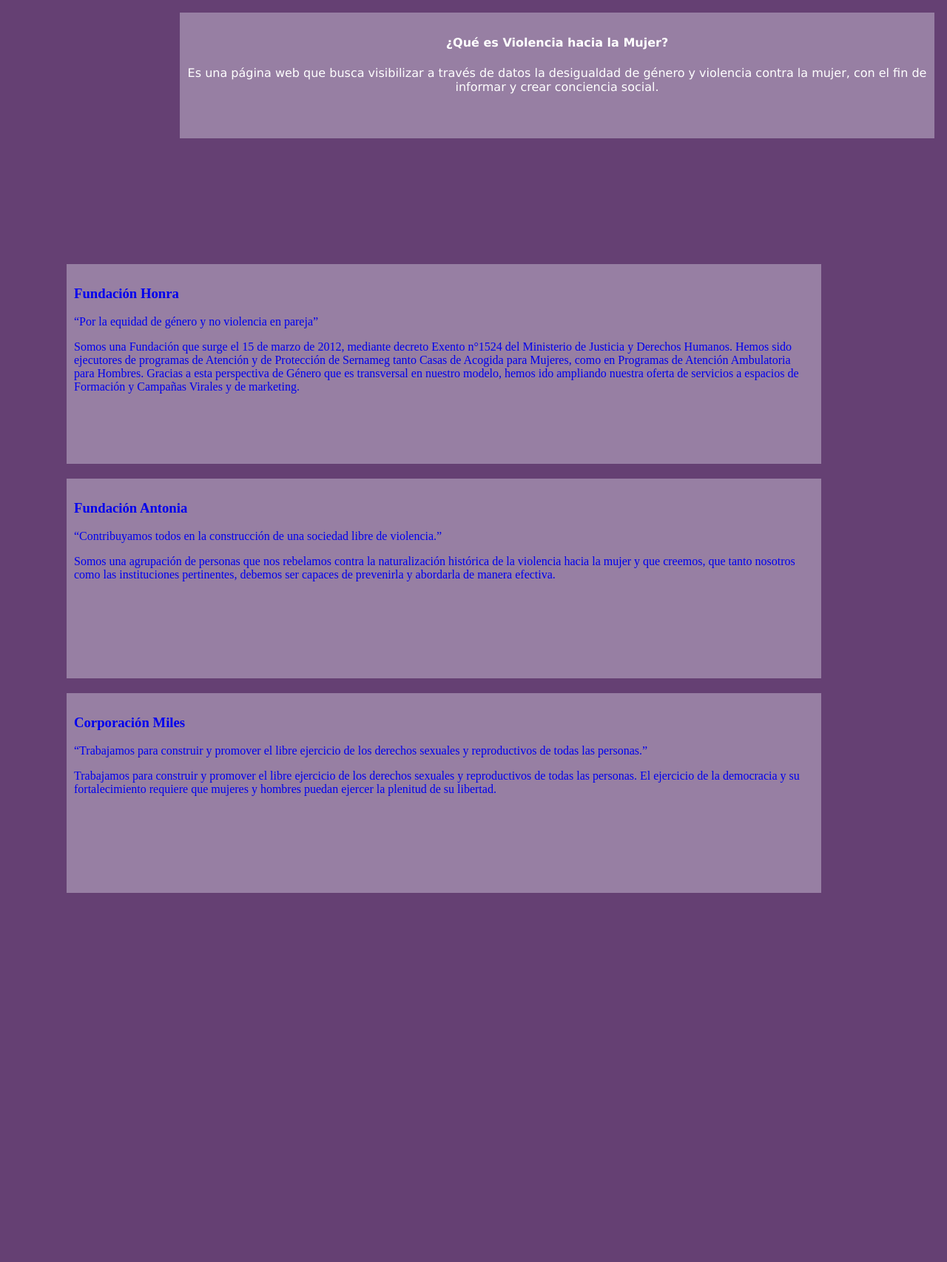
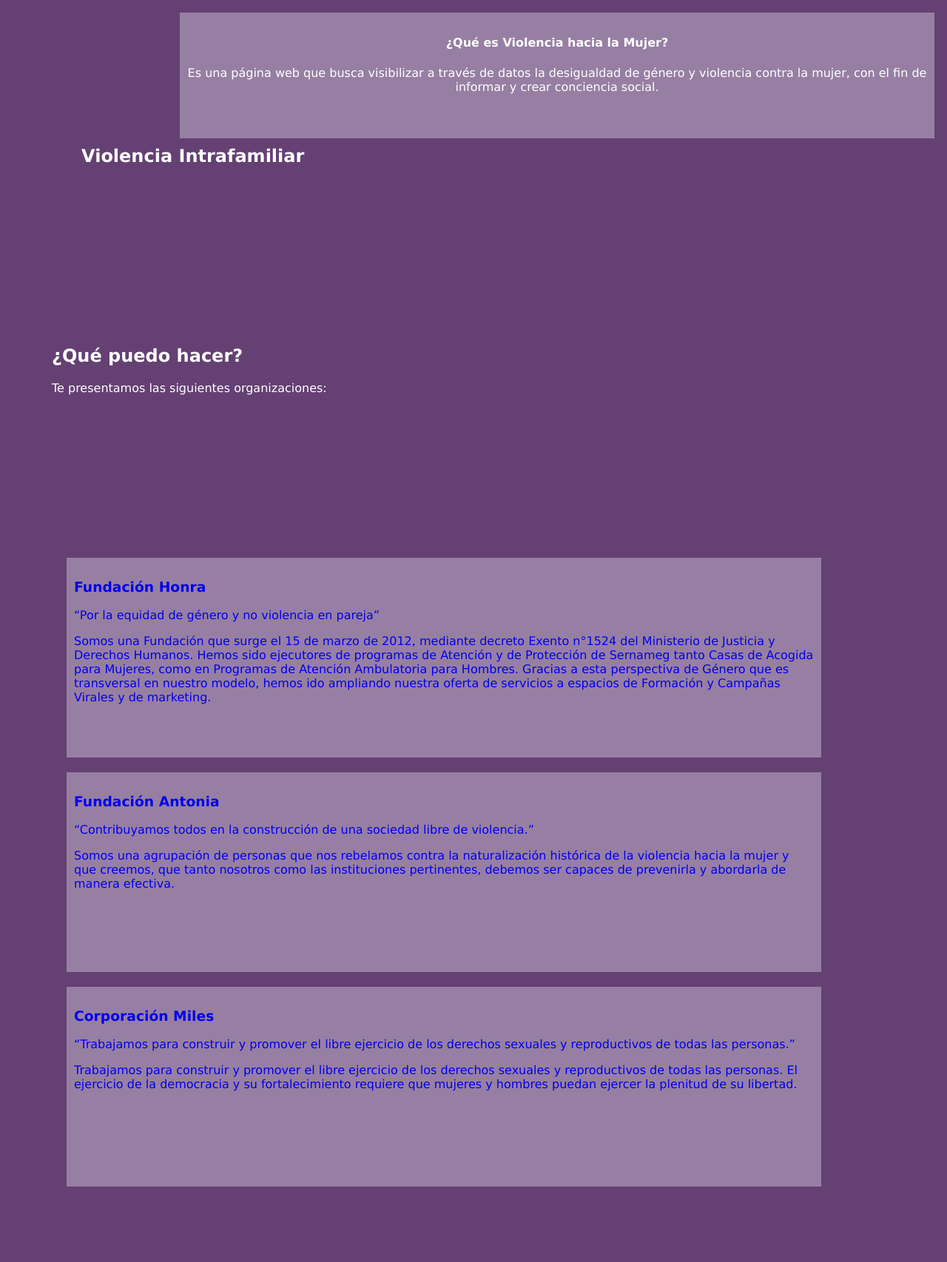
Before and after one commit to pensamientovisual/grupo5-2020-2, a PHP site: page / in a window 1280 px wide; the page is wider, and only the part inside the window is pictured. Shown: the part 202-1908 px from the top of that part at 74% size. Run offline with PHP 8.4, Linux system fonts and the light colour scheme.

Commit message:
Cambie el tipo de letra de las organizaciones, cree el archivo index_java.js, con la funcion para que aparezca la definicion cuando pasemos por arriba de una palabra, en este caso violencia intrafamiliar

```diff
--- a/index.html
+++ b/index.html
@@ -6,12 +6,14 @@
   <meta name="viewport" content="width=device-width, initial-scale=1.0">
   <title>Grupo 5 - Pensamiento Visual</title>
   <link href="index_style.css" rel="stylesheet" />
+  <script type="text/javascript" src="jquery-1.10.1.js"></script>
+  <script type="text/javascript" src="index_java.js"></script>
 </head>
 
 <body>
   <div>
     <h1 id="titulo1" class="titulo">Violencia hacia la Mujer</h1>
-    <h3 id="titulo2" class=titulo>en Chile</h3>
+    <h3 id="titulo2" class="titulo">en Chile</h3>
   </div>
   <!-- <nav>
     <ul>
@@ -24,6 +26,21 @@
       Es una página web que busca visibilizar a través de datos la desigualdad de género y violencia contra la mujer,
       con el fin de informar y crear conciencia social.
     </p>
+  </div>
+
+  <div id="definiciones">
+    <h2>Violencia Intrafamiliar</h4>
+
+  <div class="texto_def">
+    <p>
+      Todo maltrato que afecte la vida o la integridad física o síquica de quien tenga o haya tenido la calidad de cónyuge del
+      ofensor o una relación de convivencia con él.
+    </p>
+  </div>
+  </div>
+  <div>
+    <h2 class="subtitulo">¿Qué puedo hacer?</h2>
+    <p class="parr">Te presentamos las siguientes organizaciones:</p>
   </div>
   <div id="cuadro_organizaciones">
     <div id="organizacion1" class="organizacion">
--- /dev/null
+++ b/index_java.js
@@ -0,0 +1,9 @@
+$(document).ready(function (){
+    $(".texto_def").hide();
+    $("#definiciones").mouseenter(function (){
+        $(".texto_def").show();
+    });
+    $("#definiciones").mouseleave(function (){
+        $(".texto_def").hide();
+    });
+});
--- a/index_style.css
+++ b/index_style.css
@@ -51,8 +51,37 @@
     padding: 10px;
     position: relative;
     top: 200px;
+    font-family: Verdana, Geneva, Tahoma, sans-serif
 }
 
 a{
     text-decoration: none;
 }
+
+#definiciones{
+    font-family: Verdana, Geneva, Tahoma, sans-serif;
+    color: white;
+    width: 1000px;
+    height: 250px;
+    margin: 30px;
+    padding: 10px;
+}
+.texto_def{
+    background-color: #977fa3;
+    width: 250px;
+    margin: 10px;
+    padding: 10px;
+    position: relative;
+    font-family: Verdana, Geneva, Tahoma, sans-serif;
+    color: white;
+    font-size:12px;
+}
+
+.subtitulo{
+    font-family: Verdana, Geneva, Tahoma, sans-serif;
+    color: white;
+}
+.parr{
+    font-family: Verdana, Geneva, Tahoma, sans-serif;
+    color: white;
+}
```
